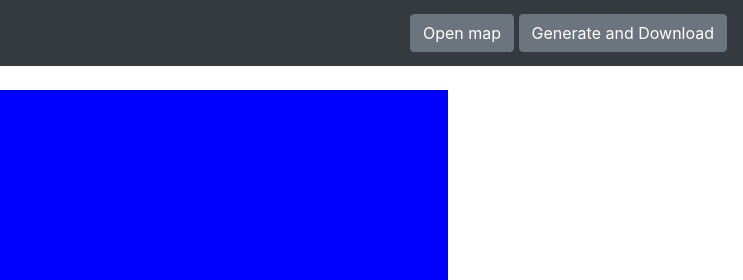
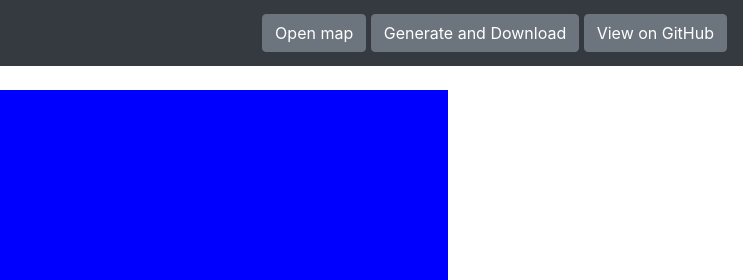
Before and after one commit to ricardovogel/jpacman-map-maker, a website: page dist/index.html in a window 1280 px wide. Shown: the top 280 px of the page, 537-1280 px from the left. Drawn offline with nearby package versions, Linux system fonts and the light colour scheme.

Commit message:
Add link to repo

```diff
--- a/dist/index.html
+++ b/dist/index.html
@@ -39,6 +39,10 @@
                         v-on:click="generateAndDownload()">
                         Generate and Download
                     </button>
+                    <button type="button" id="open-on-github" class="btn btn-secondary"
+                        onclick="window.location.href = 'https://github.com/ricardovogel/jpacman-map-maker'">
+                        View on GitHub
+                    </button>
                 </div>
             </div>
         </nav>
```
